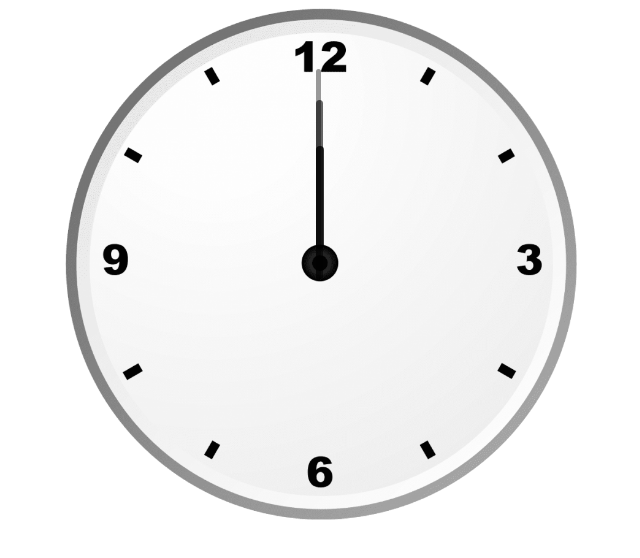
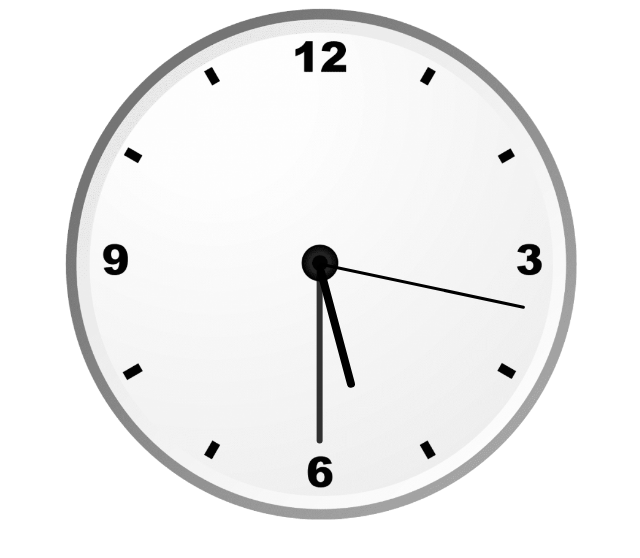
Before and after one commit to pandey079/Analog-Clock, a plain HTML site: page index.html in a window 1280 px wide. Shown: the whole page, without its empty margins (319-959 px from the left). Drawn offline with Linux system fonts and the light colour scheme.

Commit message:
js added for clock-hand functionality
added js funtionality for clock hand.

```diff
--- a/index.css
+++ b/index.css
@@ -11,26 +11,27 @@
   position: absolute;
   background-color: black;
   border-radius: 10px;
+  transform-origin: bottom;
 }
 #hour {
-  height: 20%;
+  height: 24%;
   width: 1.6%;
   top: 27%;
   left: 48.98%;
-  opacity: 0.8;
+  opacity: 1;
 }
 #minute {
   height: 35%;
-  width: 1.4%;
-  top: 18%;
-  left: 48.98%;
-  opacity: 0.6;
+  width: 1.1%;
+  top: 15%;
+  left: 49.26%;
+  opacity: 0.8;
 }
 #second {
   height: 41%;
-  width: 1.1%;
-  top: 12%;
-  left: 48.98%;
-  opacity: 0.4;
+  width: 0.6%;
+  top: 9%;
+  left: 49.51%;
+  opacity: 1;
 
 }
--- a/index.js
+++ b/index.js
@@ -0,0 +1,13 @@
+setInterval(() => {
+  d = new Date();
+  htime = d.getHours();
+  mtime = d.getMinutes();
+  stime = d.getSeconds();
+  hrotation = 30*htime + mtime /2;
+  mrotation = 6*mtime;
+  srotation = 6*stime;
+
+  hour.style.transform = `rotate(${hrotation}deg)`
+  minute.style.transform = `rotate(${mrotation}deg)`
+  second.style.transform = `rotate(${srotation}deg)`
+}, 1000);
```
